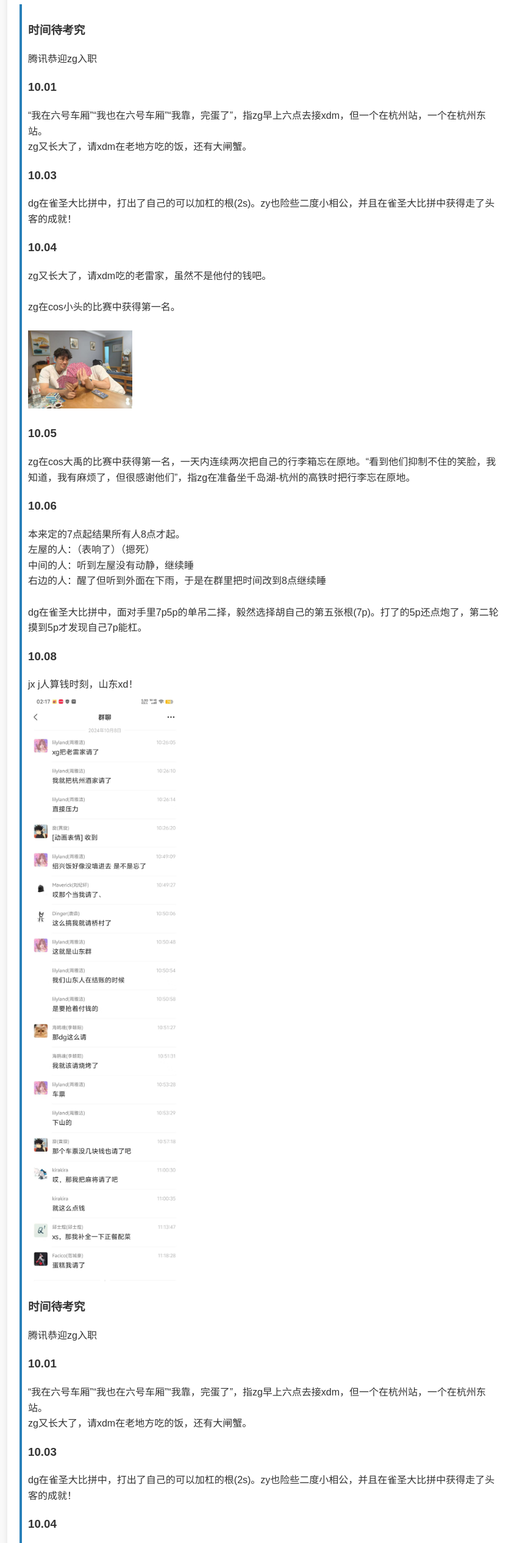
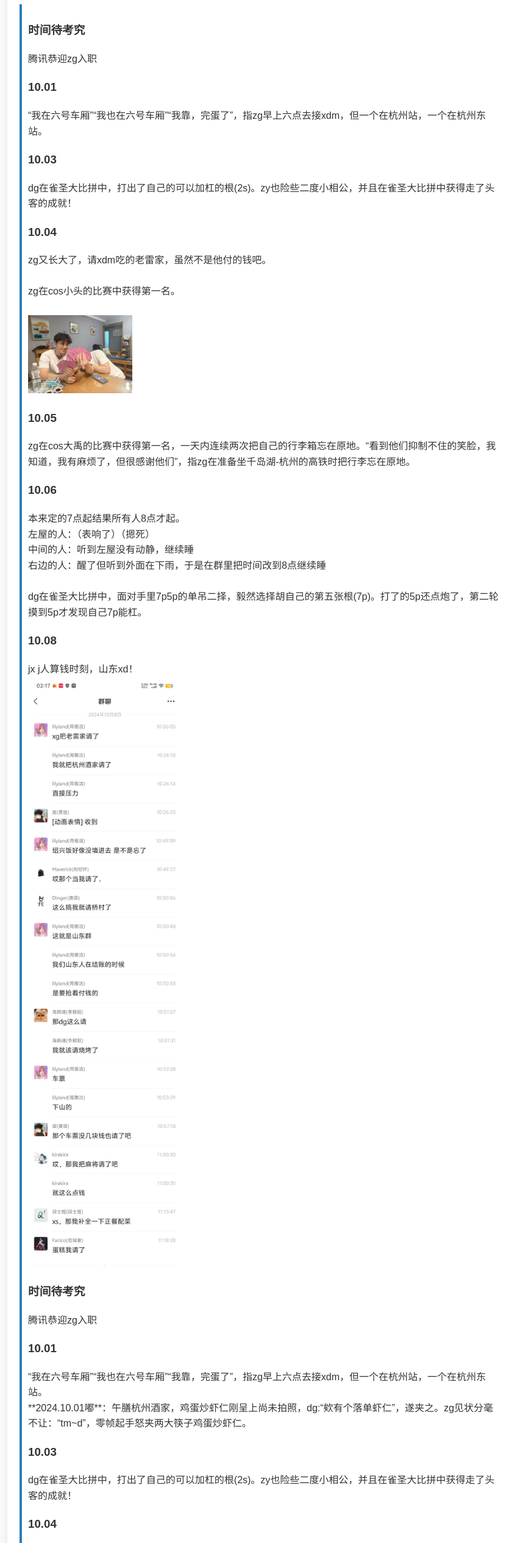
Before and after one commit to HxPigGroup/Chronicle-of-Sweet_Group, a plain HTML site: page index.html in a window 1280 px wide. Shown: the part 2870-5401 px from the top of the page at 61% size, without its empty margins (208-1056 px from the left). Drawn offline with Linux system fonts and the light colour scheme.

Commit message:
xgtmd
xgtmd

```diff
--- a/index.html
+++ b/index.html
@@ -122,7 +122,7 @@
                 <p>腾讯恭迎zg入职</p>
 
                 <h3>10.01</h3>
-                <p>“我在六号车厢”“我也在六号车厢”“我靠，完蛋了”，指zg早上六点去接xdm，但一个在杭州站，一个在杭州东站。<br>zg又长大了，请xdm在老地方吃的饭，还有大闸蟹。</p>
+                <p>“我在六号车厢”“我也在六号车厢”“我靠，完蛋了”，指zg早上六点去接xdm，但一个在杭州站，一个在杭州东站。</p>
 
                 <h3>10.03</h3>
                 <p>dg在雀圣大比拼中，打出了自己的可以加杠的根(2s)。zy也险些二度小相公，并且在雀圣大比拼中获得走了头客的成就！</p>
@@ -143,7 +143,7 @@
                 <p>腾讯恭迎zg入职</p>
 
                 <h3>10.01</h3>
-                <p>“我在六号车厢”“我也在六号车厢”“我靠，完蛋了”，指zg早上六点去接xdm，但一个在杭州站，一个在杭州东站。<br>zg又长大了，请xdm在老地方吃的饭，还有大闸蟹。</p>
+                <p>“我在六号车厢”“我也在六号车厢”“我靠，完蛋了”，指zg早上六点去接xdm，但一个在杭州站，一个在杭州东站。<br>**2024.10.01嘟**：午膳杭州酒家，鸡蛋炒虾仁刚呈上尚未拍照，dg:“欸有个落单虾仁”，遂夹之。zg见状分毫不让：“tm~d”，零帧起手怒夹两大筷子鸡蛋炒虾仁。</p>
 
                 <h3>10.03</h3>
                 <p>dg在雀圣大比拼中，打出了自己的可以加杠的根(2s)。zy也险些二度小相公，并且在雀圣大比拼中获得走了头客的成就！</p>
```
Also changed, not shown: word_record.txt.
